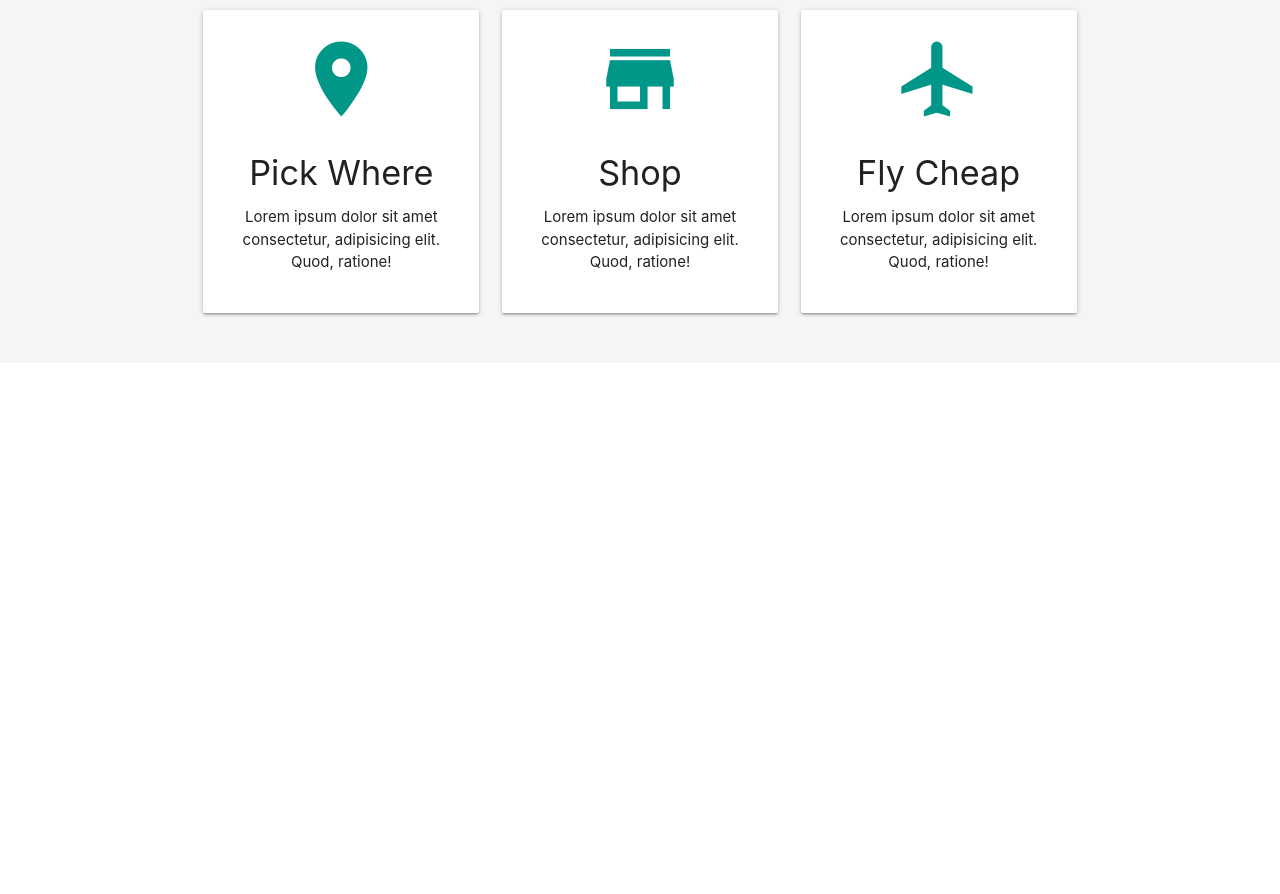
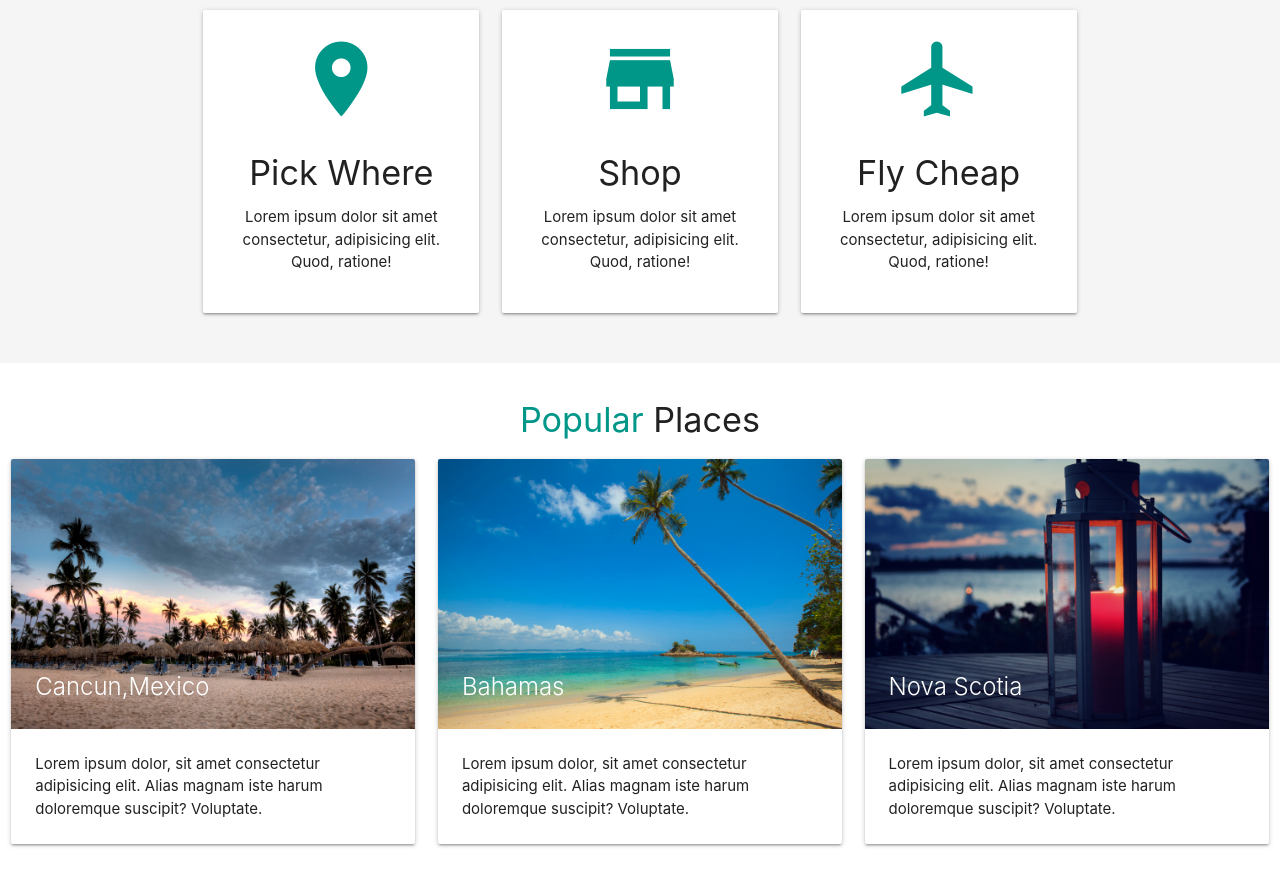
Before and after one commit to radupasparuga/travelville, a plain HTML site: page index.html in a window 1280 px wide. Shown: the part 805-1699 px from the top of the page. Before the commit the page ends 1168 px from the top, so only its background shows below. Drawn offline with nearby package versions, Linux system fonts and the light colour scheme.

Commit message:
Added popular places section

```diff
--- a/index.html
+++ b/index.html
@@ -136,6 +136,48 @@
       </div>
     </div>
   </section>
+
+  <!-- Section: Popular Places -->
+  <section class="section section-popular scrollspy" id="popular">
+    <div class="row">
+      <h4 class="center">
+        <span class="teal-text">Popular </span> Places
+      </h4>
+      <div class="col s12 m4">
+        <div class="card">
+          <div class="card-image">
+            <img src="img/resort1.jpg" alt="">
+            <span class="card-title">Cancun,Mexico</span>
+          </div>
+          <div class="card-content">
+            Lorem ipsum dolor, sit amet consectetur adipisicing elit. Alias magnam iste harum doloremque suscipit? Voluptate.
+          </div>
+        </div>
+      </div>
+      <div class="col s12 m4">
+        <div class="card">
+          <div class="card-image">
+            <img src="img/resort2.jpg" alt="">
+            <span class="card-title">Bahamas</span>
+          </div>
+          <div class="card-content">
+            Lorem ipsum dolor, sit amet consectetur adipisicing elit. Alias magnam iste harum doloremque suscipit? Voluptate.
+          </div>
+        </div>
+      </div>
+      <div class="col s12 m4">
+        <div class="card">
+          <div class="card-image">
+            <img src="img/resort3.jpg" alt="">
+            <span class="card-title">Nova Scotia</span>
+          </div>
+          <div class="card-content">
+            Lorem ipsum dolor, sit amet consectetur adipisicing elit. Alias magnam iste harum doloremque suscipit? Voluptate.
+          </div>
+        </div>
+      </div>
+    </div>
+  </section>
   <!--JavaScript at end of body for optimized loading-->
   <script src="https://cdnjs.cloudflare.com/ajax/libs/materialize/1.0.0-rc.2/js/materialize.min.js"></script>
   <script src="js/script.js"></script>
```
